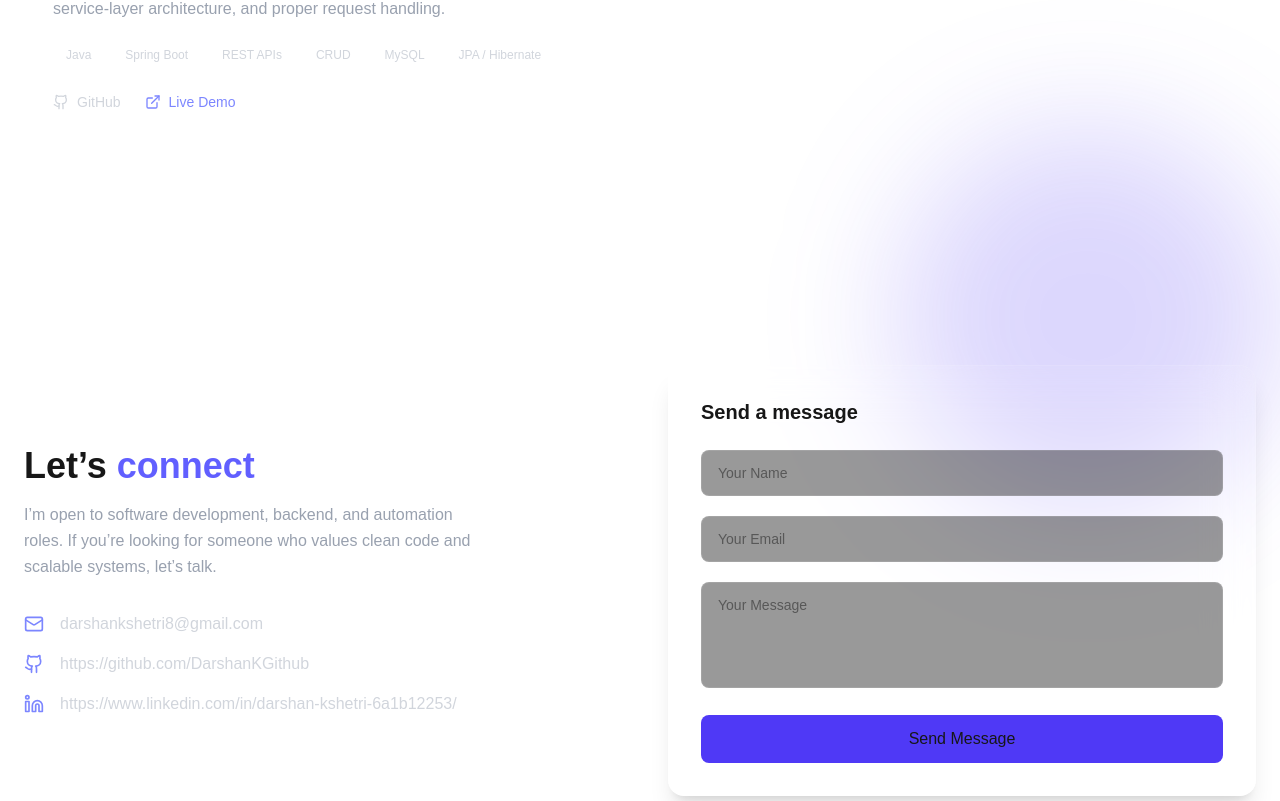
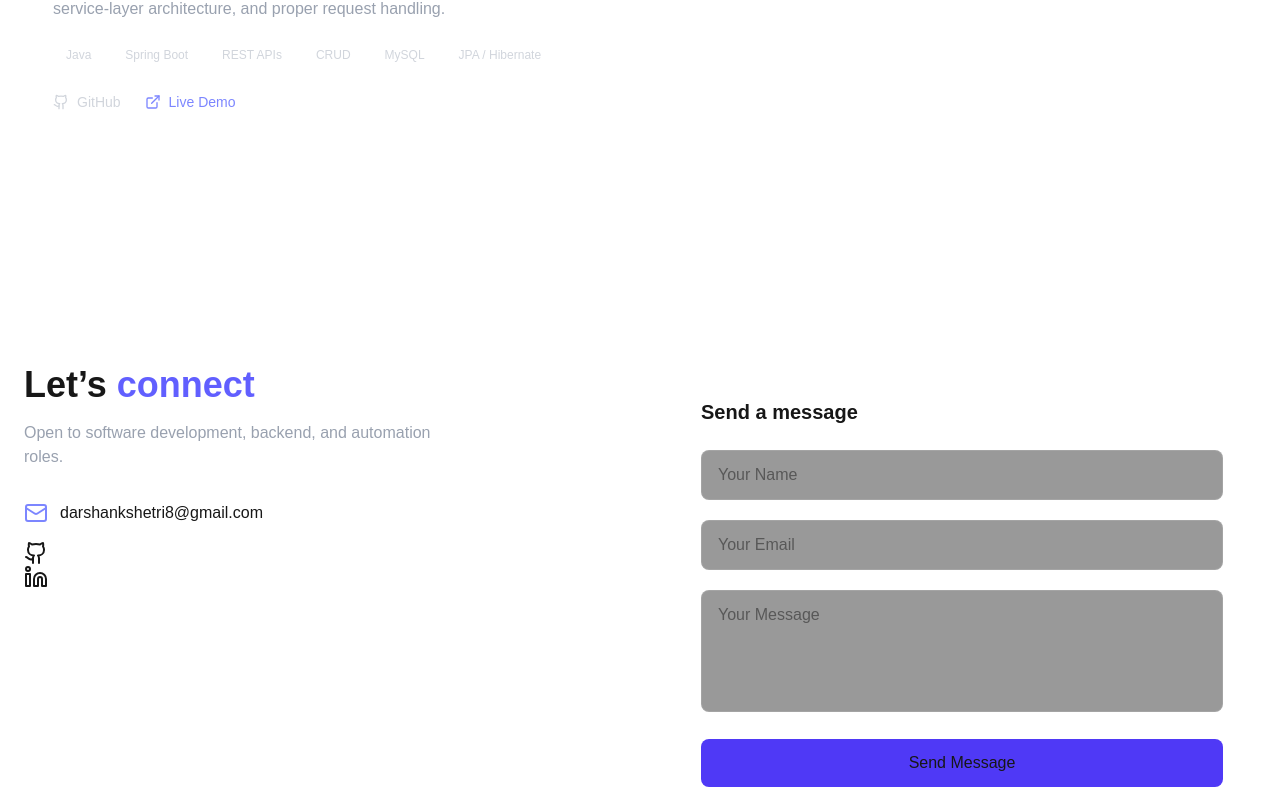
Before and after one commit to DarshanKGithub/Darshan-modern-portfolio, a Next.js app: page / in a window 1280 px wide. Shown: the part 2499-3300 px from the top of the page. Built offline with nearby package versions, Linux system fonts and the light colour scheme.

Commit message:
Added mail feature

```diff
--- a/package.json
+++ b/package.json
@@ -9,6 +9,7 @@
     "lint": "eslint"
   },
   "dependencies": {
+    "@emailjs/browser": "^4.4.1",
     "framer-motion": "^12.23.26",
     "luci": "^2.4.0",
     "lucide-react": "^0.562.0",
--- a/src/components/Contact.tsx
+++ b/src/components/Contact.tsx
@@ -2,96 +2,113 @@
 
 import { Mail, Github, Linkedin } from "lucide-react";
 import { motion } from "framer-motion";
+import emailjs from "@emailjs/browser";
+import { useRef, useState } from "react";
 
 export default function Contact() {
+  const formRef = useRef<HTMLFormElement>(null);
+  const [loading, setLoading] = useState(false);
+  const [success, setSuccess] = useState("");
+
+  const sendEmail = (e: React.FormEvent) => {
+    e.preventDefault();
+    setLoading(true);
+
+    emailjs
+      .sendForm(
+        "service_gge8393",
+        "template_f5gvqoc",
+        formRef.current!,
+        "ifsFuQoGSdM9ZKAdm"
+      )
+      .then(
+        () => {
+          setSuccess("Message sent successfully!");
+          setLoading(false);
+          formRef.current?.reset();
+        },
+        () => {
+          setSuccess("Something went wrong. Try again.");
+          setLoading(false);
+        }
+      );
+  };
+
   return (
-    <section
-      id="contact"
-      className="relative max-w-7xl mx-auto px-6 py-28"
-    >
-      {/* Background glow */}
-      <div className="absolute -top-32 right-0 h-96 w-96 bg-indigo-600/20 blur-3xl rounded-full" />
-
+    <section id="contact" className="relative max-w-7xl mx-auto px-6 py-28">
       <motion.div
         initial={{ opacity: 0, y: 40 }}
         whileInView={{ opacity: 1, y: 0 }}
         transition={{ duration: 0.6 }}
         viewport={{ once: true }}
-        className="relative grid md:grid-cols-2 gap-14 items-center"
+        className="grid md:grid-cols-2 gap-14"
       >
-        {/* LEFT CONTENT */}
+        {/* LEFT */}
         <div>
           <h2 className="text-4xl font-bold mb-4">
             Let’s <span className="text-indigo-500">connect</span>
           </h2>
 
-          <p className="text-gray-400 max-w-md mb-8 leading-relaxed">
-            I’m open to software development, backend, and automation roles.
-            If you’re looking for someone who values clean code and scalable
-            systems, let’s talk.
+          <p className="text-gray-400 max-w-md mb-8">
+            Open to software development, backend, and automation roles.
           </p>
 
-          {/* Contact Links */}
           <div className="space-y-4">
-            <a
-              href="mailto:darshankshetri8@example.com"
-              className="flex items-center gap-4 text-gray-300 hover:text-white transition"
-            >
-              <Mail className="w-5 h-5 text-indigo-400" />
-              darshankshetri8@gmail.com
+            <a href="mailto:darshankshetri8@gmail.com" className="flex gap-3">
+              <Mail className="text-indigo-400" /> darshankshetri8@gmail.com
             </a>
-
-            <a
-              href="https://github.com/DarshanKGithub"
-              target="_blank"
-              className="flex items-center gap-4 text-gray-300 hover:text-white transition"
-            >
-              <Github className="w-5 h-5 text-indigo-400" />
-              https://github.com/DarshanKGithub
+            <a href="https://github.com/DarshanKGithub" target="_blank">
+              <Github />
             </a>
-
             <a
               href="https://www.linkedin.com/in/darshan-kshetri-6a1b12253/"
               target="_blank"
-              className="flex items-center gap-4 text-gray-300 hover:text-white transition"
             >
-              <Linkedin className="w-5 h-5 text-indigo-400" />
-            https://www.linkedin.com/in/darshan-kshetri-6a1b12253/
+              <Linkedin />
             </a>
           </div>
         </div>
 
         {/* RIGHT FORM */}
-        <div className="backdrop-blur-xl bg-white/5 border border-white/10 rounded-2xl p-8 shadow-xl">
-          <h3 className="text-xl font-semibold mb-6">
-            Send a message
-          </h3>
+        <div className="backdrop-blur-xl bg-white/5 border border-white/10 rounded-2xl p-8">
+          <h3 className="text-xl font-semibold mb-6">Send a message</h3>
 
-          <form className="space-y-5">
+          <form ref={formRef} onSubmit={sendEmail} className="space-y-5">
             <input
               type="text"
+              name="from_name"
               placeholder="Your Name"
-              className="w-full bg-black/40 border border-white/10 rounded-lg px-4 py-3 text-sm outline-none focus:border-indigo-500"
+              required
+              className="w-full bg-black/40 border border-white/10 rounded-lg px-4 py-3"
             />
 
             <input
               type="email"
+              name="from_email"
               placeholder="Your Email"
-              className="w-full bg-black/40 border border-white/10 rounded-lg px-4 py-3 text-sm outline-none focus:border-indigo-500"
+              required
+              className="w-full bg-black/40 border border-white/10 rounded-lg px-4 py-3"
             />
 
             <textarea
+              name="message"
               placeholder="Your Message"
               rows={4}
-              className="w-full bg-black/40 border border-white/10 rounded-lg px-4 py-3 text-sm outline-none focus:border-indigo-500 resize-none"
+              required
+              className="w-full bg-black/40 border border-white/10 rounded-lg px-4 py-3 resize-none"
             />
 
             <button
               type="submit"
-              className="w-full bg-indigo-600 hover:bg-indigo-500 transition rounded-lg py-3 font-medium"
+              disabled={loading}
+              className="w-full bg-indigo-600 hover:bg-indigo-500 rounded-lg py-3"
             >
-              Send Message
+              {loading ? "Sending..." : "Send Message"}
             </button>
+
+            {success && (
+              <p className="text-sm text-green-400 mt-2">{success}</p>
+            )}
           </form>
         </div>
       </motion.div>
```
Also changed, not shown: 1 other file (tests, documents, lock files or other folders).
